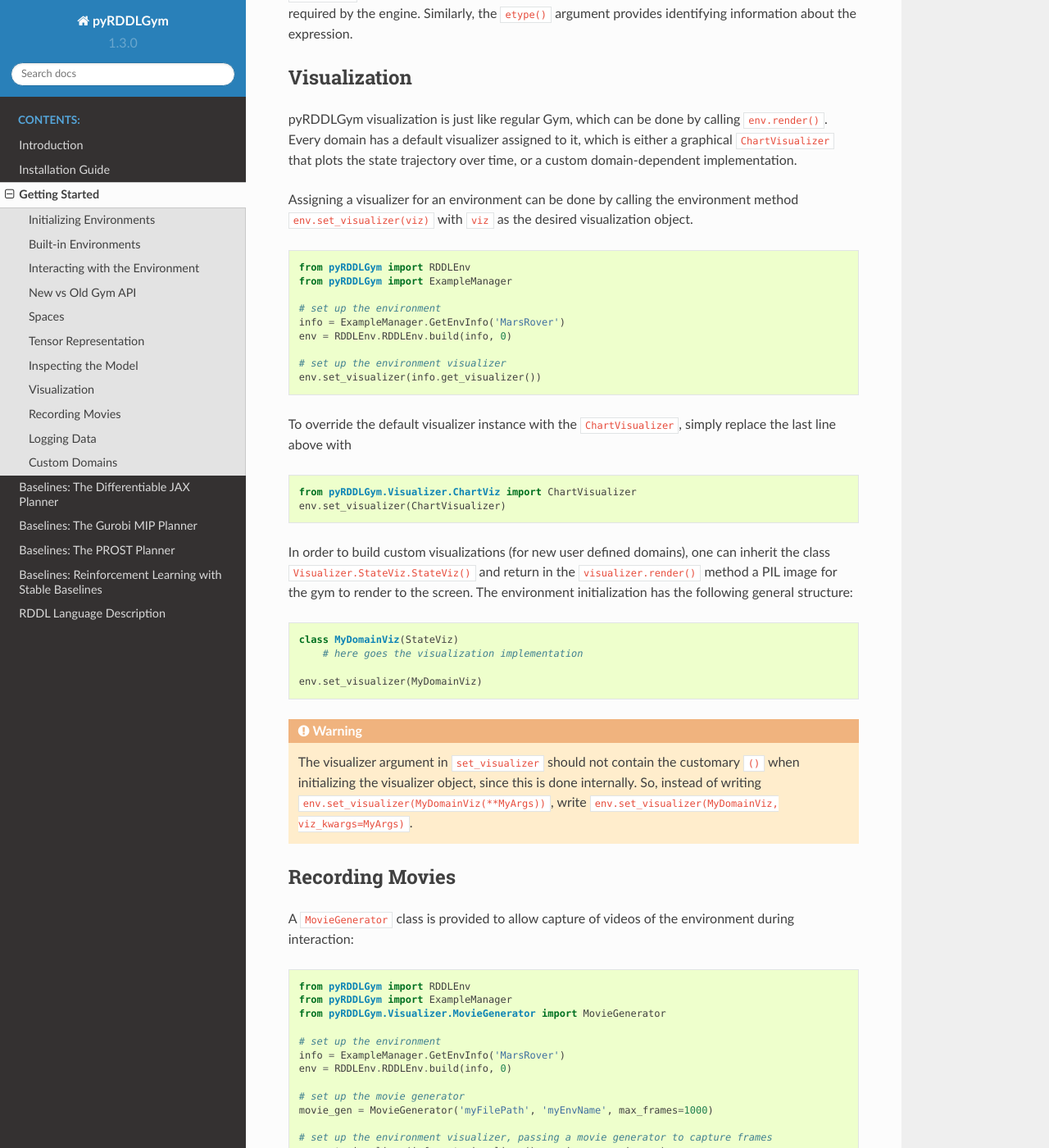
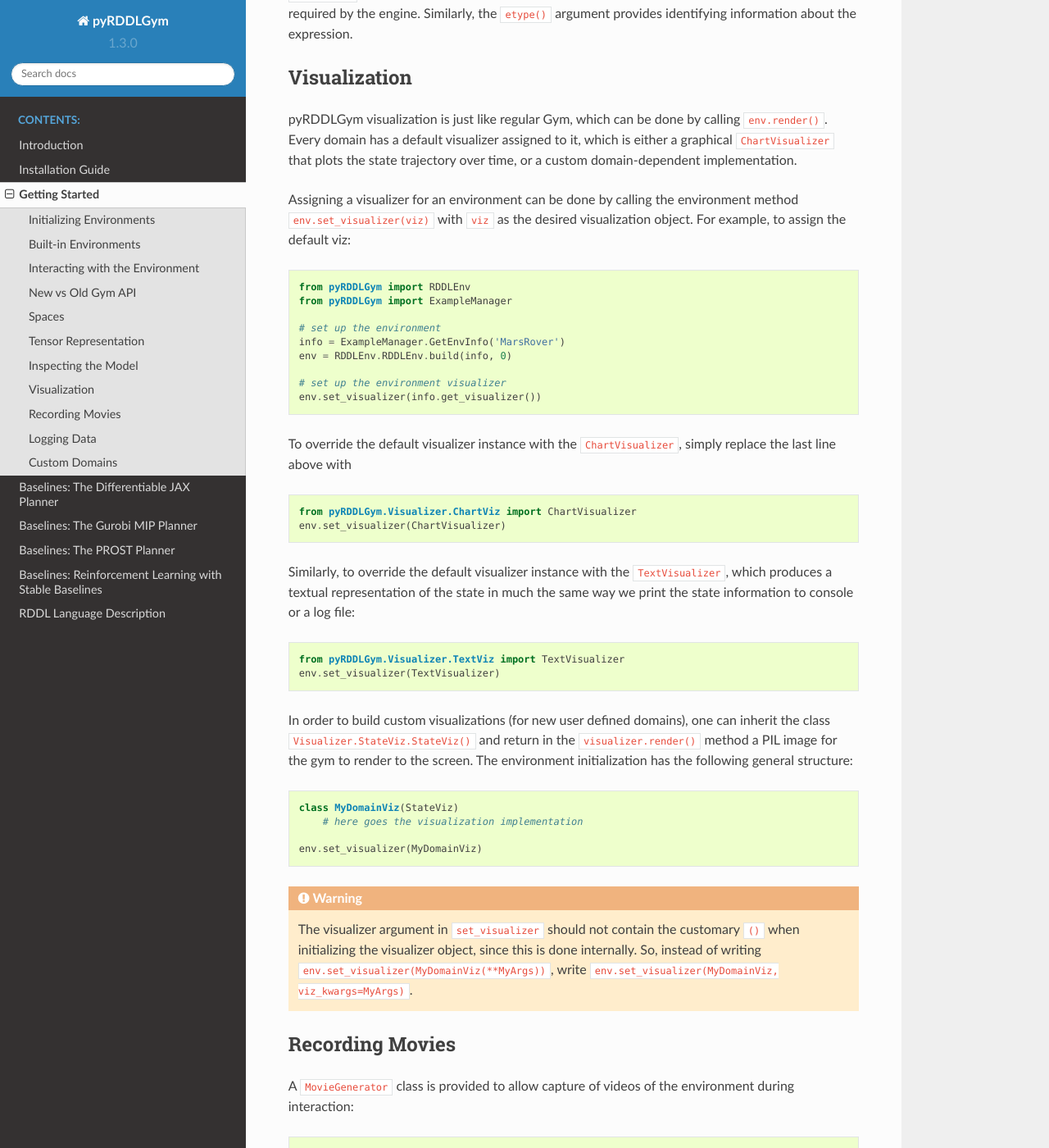
Before and after one commit to pyrddlgym-project/pyRDDLGym, a Sphinx documentation site: the page built from docs/start.rst, in a window 1280 px wide and 1400 px high, scrolled down 4762 px. Shown: the whole window at 82% size. Built offline with Sphinx 7.4.7 and the Read the Docs theme 2.0.0, drawn with Linux system fonts in a browser that asks for light colours.

Commit message:
Update start.rst

```diff
--- a/docs/start.rst
+++ b/docs/start.rst
@@ -227,7 +227,7 @@ Visualization
 pyRDDLGym visualization is just like regular Gym, which can be done by calling ``env.render()``.
 Every domain has a default visualizer assigned to it, which is either a graphical ``ChartVisualizer`` that plots the state trajectory over time, or a custom domain-dependent implementation.
 
-Assigning a visualizer for an environment can be done by calling the environment method ``env.set_visualizer(viz)`` with ``viz`` as the desired visualization object.
+Assigning a visualizer for an environment can be done by calling the environment method ``env.set_visualizer(viz)`` with ``viz`` as the desired visualization object. For example, to assign the default viz:
 
 .. code-block:: python
 
@@ -247,6 +247,13 @@ To override the default visualizer instance with the ``ChartVisualizer``, simply
 
     from pyRDDLGym.Visualizer.ChartViz import ChartVisualizer
     env.set_visualizer(ChartVisualizer)
+
+Similarly, to override the default visualizer instance with the ``TextVisualizer``, which produces a textual representation of the state in much the same way we print the state information to console or a log file:
+
+.. code-block:: python
+
+    from pyRDDLGym.Visualizer.TextViz import TextVisualizer
+    env.set_visualizer(TextVisualizer)
 
 In order to build custom visualizations (for new user defined domains),
 one can inherit the class ``Visualizer.StateViz.StateViz()`` and return in the ``visualizer.render()`` method a PIL image for the gym to render to the screen.
```
